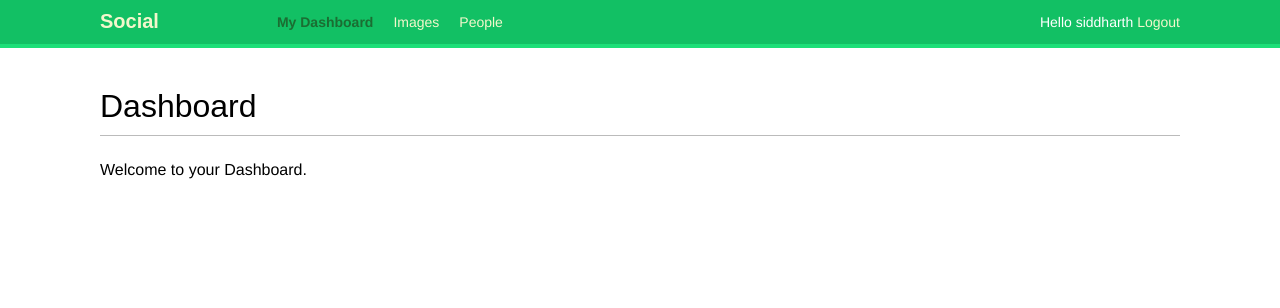
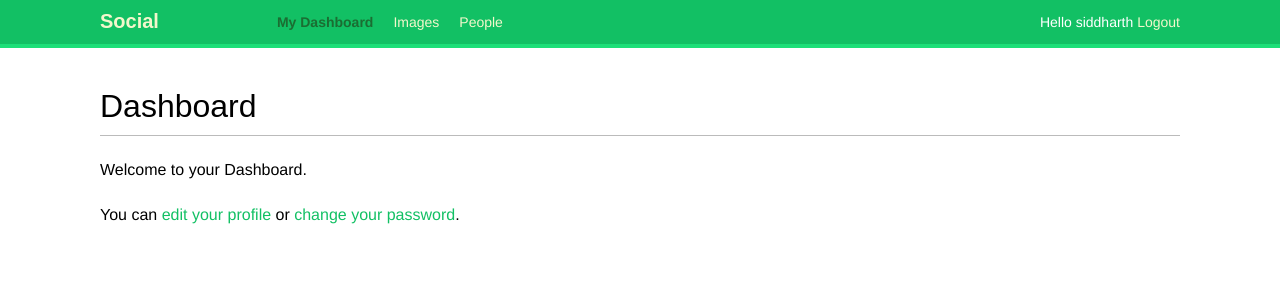
Before and after one commit to siddharth171/social_website, a Django app: page /account/ in a window 1280 px wide. Shown: the top 308 px of the page. Run offline with Django 3.2, Linux system fonts and the light colour scheme; a user stored in the database is signed in; some web fonts are replaced.

Commit message:
lettiing users edit their profile

```diff
--- a/account/templates/account/dashboard.html
+++ b/account/templates/account/dashboard.html
@@ -5,4 +5,6 @@
 {% block content %}
     <h1>Dashboard</h1>
     <p>Welcome to your Dashboard.</p>
+    <p>You can <a href="{% url 'edit' %}">edit your profile</a> or
+    <a href="{% url 'password_change' %}">change your password</a>.</p>
 {% endblock content %}
--- a/account/urls.py
+++ b/account/urls.py
@@ -38,5 +38,8 @@ urlpatterns = [
          name='password_reset_done'),
 
     # register user
-    path('register/', views.register, name='register')
+    path('register/', views.register, name='register'),
+
+    # editing profiles
+    path('edit/', views.edit, name='edit'),
 ]
--- a/account/views.py
+++ b/account/views.py
@@ -1,9 +1,13 @@
 from django.shortcuts import render
 from django.http import HttpResponse
 from django.contrib.auth import authenticate, login
-from .forms import LoginForm, UserRegistrationForm
+
+from .forms import LoginForm, UserRegistrationForm, UserRegistrationForm,\
+                    UserEditForm, ProfileEditForm
 
 from django.contrib.auth.decorators import login_required
+
+from .models import Profile
 
 # Create your views here.
 
@@ -47,6 +51,8 @@ def register(request):
                 user_form.cleaned_data['password'])
             # save the User object
             new_user.save()
+            # Create the user profile
+            Profile.objects.create(user=new_user)
             return render(request, 'account/register_done.html',
                                     {'new_user':new_user})
 
@@ -54,3 +60,24 @@ def register(request):
         user_form = UserRegistrationForm()
     return render(request, 'account/register.html',
                             {'user_form':user_form})
+
+# letting users edit their profile
+@login_required
+def edit(request):
+    if request.method == 'POST':
+        user_form = UserEditForm(instance=request.user,
+                                 data=request.POST)
+        profile_form = ProfileEditForm(
+                                 instance=request.user.profile,
+                                 data=request.POST,
+                                 files=request.FILES)
+        if user_form.is_valid() and profile_form.is_valid():
+            user_form.save()
+            profile_form.save()
+    else:
+        user_form = UserEditForm(instance=request.user)
+        profile_form = ProfileEditForm(
+                                instance=request.user.profile)
+    return render(request,'account/edit.html',
+                           {'user_form':user_form,
+                            'profile_form':profile_form})
```
Also changed, not shown: account/forms.py (+13 -0 lines), account/templates/account/edit.html (added, +14 -0 lines), db.sqlite3.
